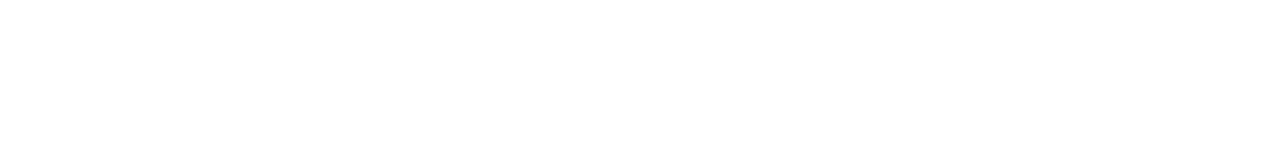
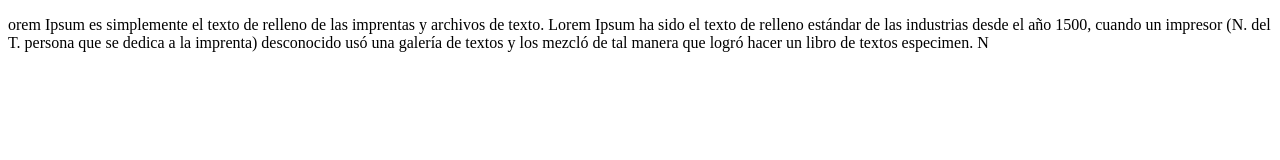
Before and after one commit to griseldagomez/promo-y-module-4-pair-y-spotify, a plain HTML site: page trabajospotify/index.html in a window 1280 px wide. Drawn offline with Linux system fonts and the light colour scheme.

Commit message:
primer commit

```diff
--- a/trabajospotify/css/style.css
+++ b/trabajospotify/css/style.css
@@ -1 +1,6 @@
-!
+title{
+    color: black;
+}
+p{
+    color: fuchsia;
+}
--- a/trabajospotify/index.html
+++ b/trabajospotify/index.html
@@ -3,9 +3,15 @@
 <head>
     <meta charset="UTF-8">
     <meta name="viewport" content="width=device-width, initial-scale=1.0">
-    <title>Document</title>
+    <title>Spotyfy</title>
 </head>
 <body>
 
+    <section>
+        <p>
+            orem Ipsum es simplemente el texto de relleno de las imprentas y archivos de texto. Lorem Ipsum ha sido el texto de relleno estándar de las industrias desde el año 1500, cuando un impresor (N. del T. persona que se dedica a la imprenta) desconocido usó una galería de textos y los mezcló de tal manera que logró hacer un libro de textos especimen. N
+        </p>
+    </section>
+
 </body>
 </html>
```
